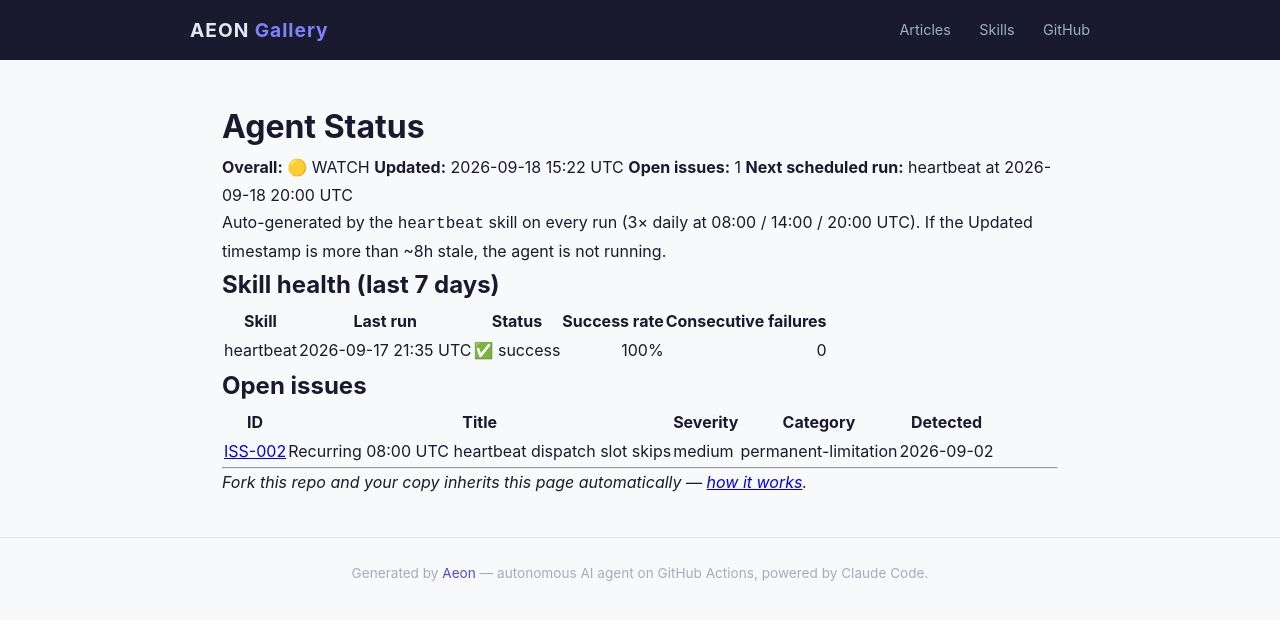
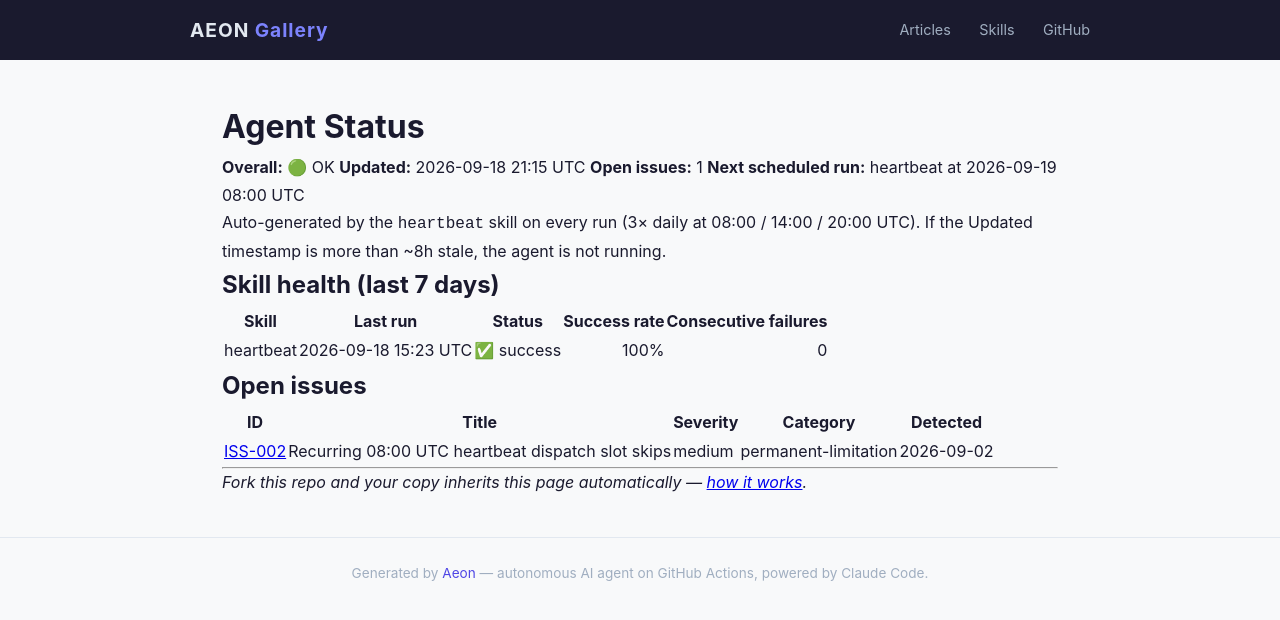
Before and after one commit to amaz98/maz-aeon, a Jekyll site: the page built from docs/status.md, in a window 1280 px wide. Shown: the top 620 px of the page. Built offline with Jekyll 4.4.1, drawn with Linux system fonts in a browser that asks for light colours.

Commit message:
chore(heartbeat): auto-commit 2026-09-18

```diff
--- a/docs/status.md
+++ b/docs/status.md
@@ -6,10 +6,10 @@ permalink: /status/
 
 # Agent Status
 
-**Overall:** 🟡 WATCH
-**Updated:** 2026-09-18 15:22 UTC
+**Overall:** 🟢 OK
+**Updated:** 2026-09-18 21:15 UTC
 **Open issues:** 1
-**Next scheduled run:** heartbeat at 2026-09-18 20:00 UTC
+**Next scheduled run:** heartbeat at 2026-09-19 08:00 UTC
 
 Auto-generated by the `heartbeat` skill on every run (3× daily at 08:00 / 14:00 / 20:00 UTC). If the Updated timestamp is more than ~8h stale, the agent is not running.
 
@@ -17,7 +17,7 @@ Auto-generated by the `heartbeat` skill on every run (3× daily at 08:00 / 14:00
 
 | Skill | Last run | Status | Success rate | Consecutive failures |
 |-------|----------|--------|-------------:|---------------------:|
-| heartbeat | 2026-09-17 21:35 UTC | ✅ success | 100% | 0 |
+| heartbeat | 2026-09-18 15:23 UTC | ✅ success | 100% | 0 |
 
 ## Open issues
 
--- a/memory/token-usage.csv
+++ b/memory/token-usage.csv
@@ -295,3 +295,4 @@ date,skill,model,input_tokens,output_tokens,cache_read,cache_creation
 2026-09-17,heartbeat,claude-opus-4-7,11,4136,283353,34030
 2026-09-17,heartbeat,claude-opus-4-7,13,5849,403510,38201
 2026-09-18,heartbeat,claude-opus-4-7,10,9989,243726,41334
+2026-09-18,heartbeat,claude-opus-4-7,11,5109,298651,37583
```
Also changed, not shown: memory/logs/2026-09-18.md (+11 -0 lines), .outputs/heartbeat.md.
